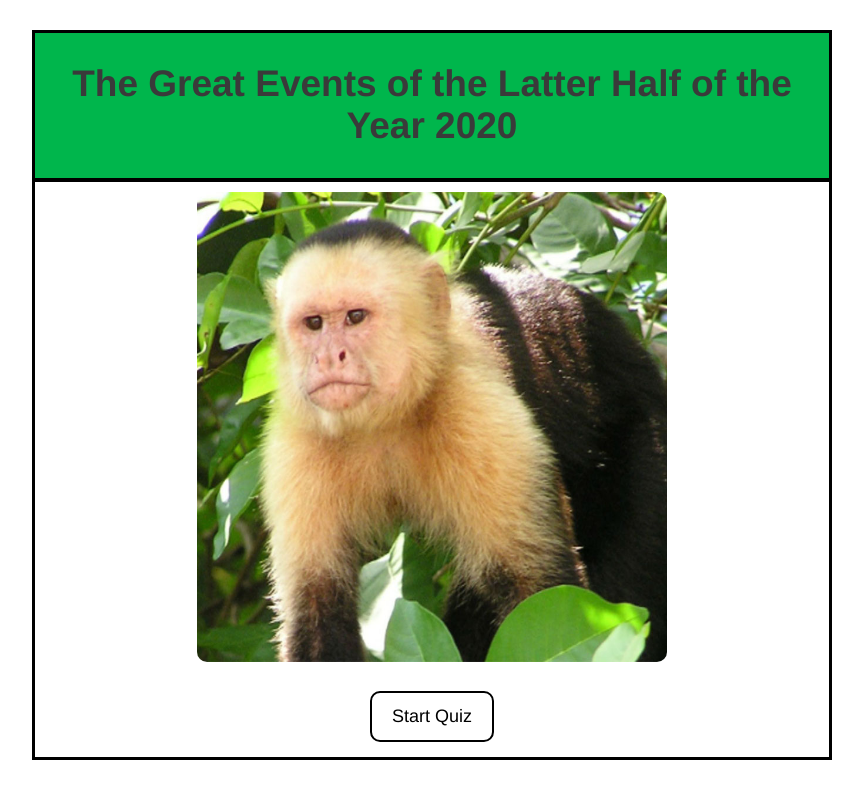
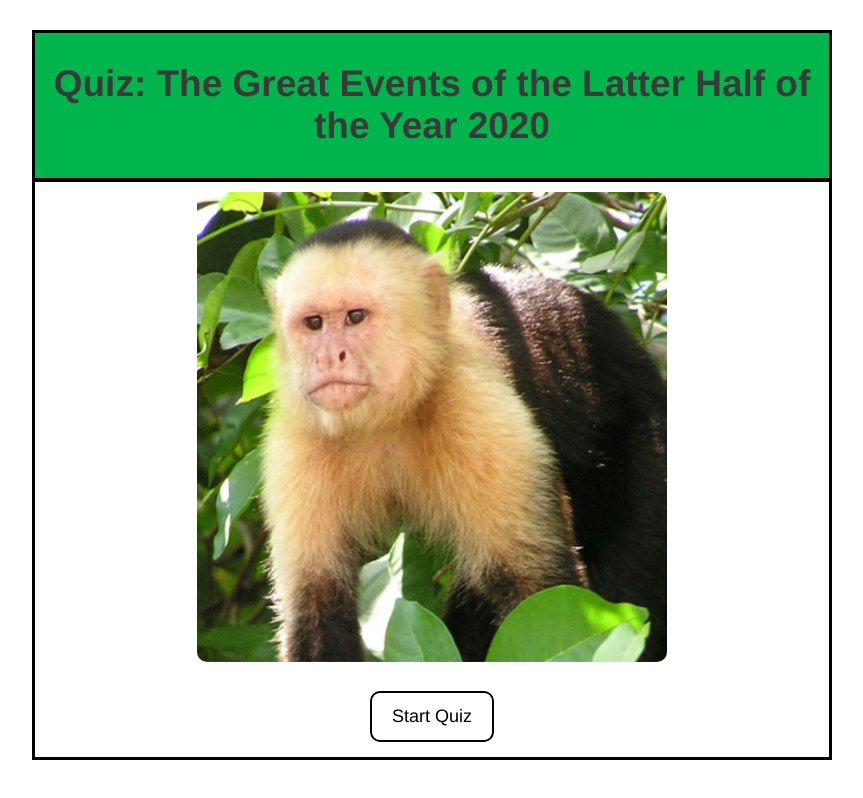
Before and after one commit to nhemerling/ei-quiz-app, a plain HTML site: page index.html in a window 1280 px wide. Shown: the whole page, without its empty margins (208-1071 px from the left). Drawn offline with nearby package versions, Linux system fonts and the light colour scheme.

Commit message:
tweakers

```diff
--- a/index.html
+++ b/index.html
@@ -13,7 +13,7 @@
 
 <body>
   <header>
-    <h1>The Great Events of the Latter Half of the Year 2020</h1>
+    <h1>Quiz: The Great Events of the Latter Half of the Year 2020</h1>
   </header>
   <main></main>
   <script src="https://code.jquery.com/jquery-3.4.1.slim.js" crossorigin="anonymous"></script>
```
